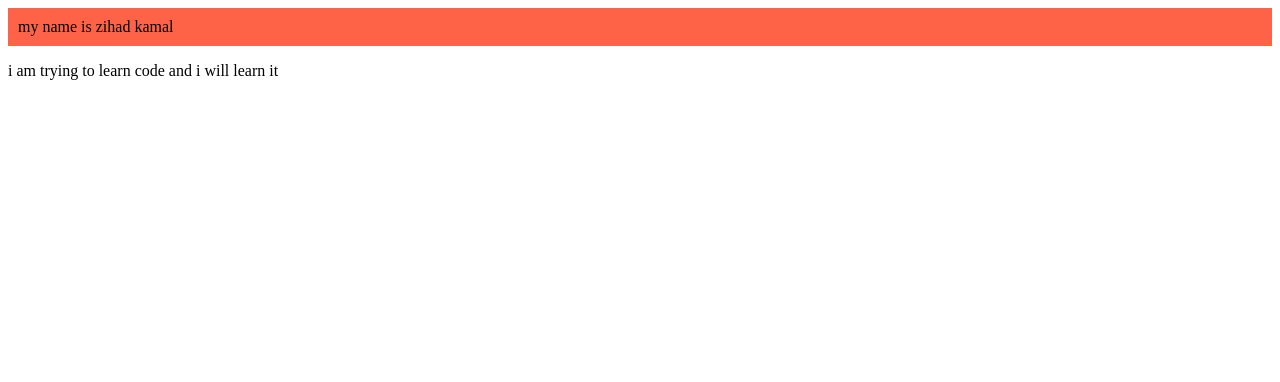
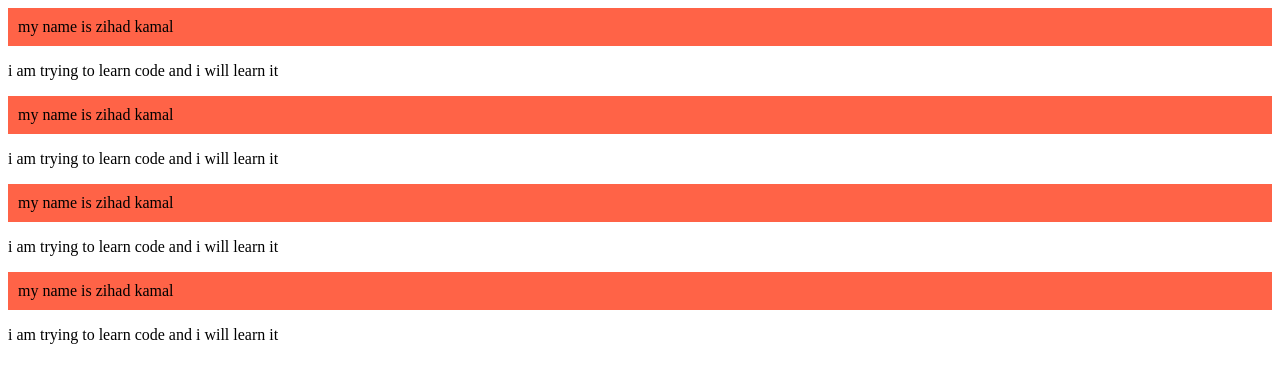
Before and after one commit to zihadkamal/my-simple-website, a plain HTML site: page index.html in a window 1280 px wide. Drawn offline with Linux system fonts and the light colour scheme.

Commit message:
doing my second and third blog

```diff
--- a/index.html
+++ b/index.html
@@ -9,5 +9,11 @@
 <body>
     <div>my name is zihad kamal</div>
     <p>i am trying to learn code and i will learn it</p>
+    <div>my name is zihad kamal</div>
+    <p>i am trying to learn code and i will learn it</p>
+    <div>my name is zihad kamal</div>
+    <p>i am trying to learn code and i will learn it</p>
+    <div>my name is zihad kamal</div>
+    <p>i am trying to learn code and i will learn it</p>
 </body>
 </html>
--- a/styles/blog.css
+++ b/styles/blog.css
@@ -1,2 +1,6 @@
 div{background-color: tomato;
-padding: 10px}
+padding: 10px;
+
+margin-bottom : 10px;
+
+}
```
